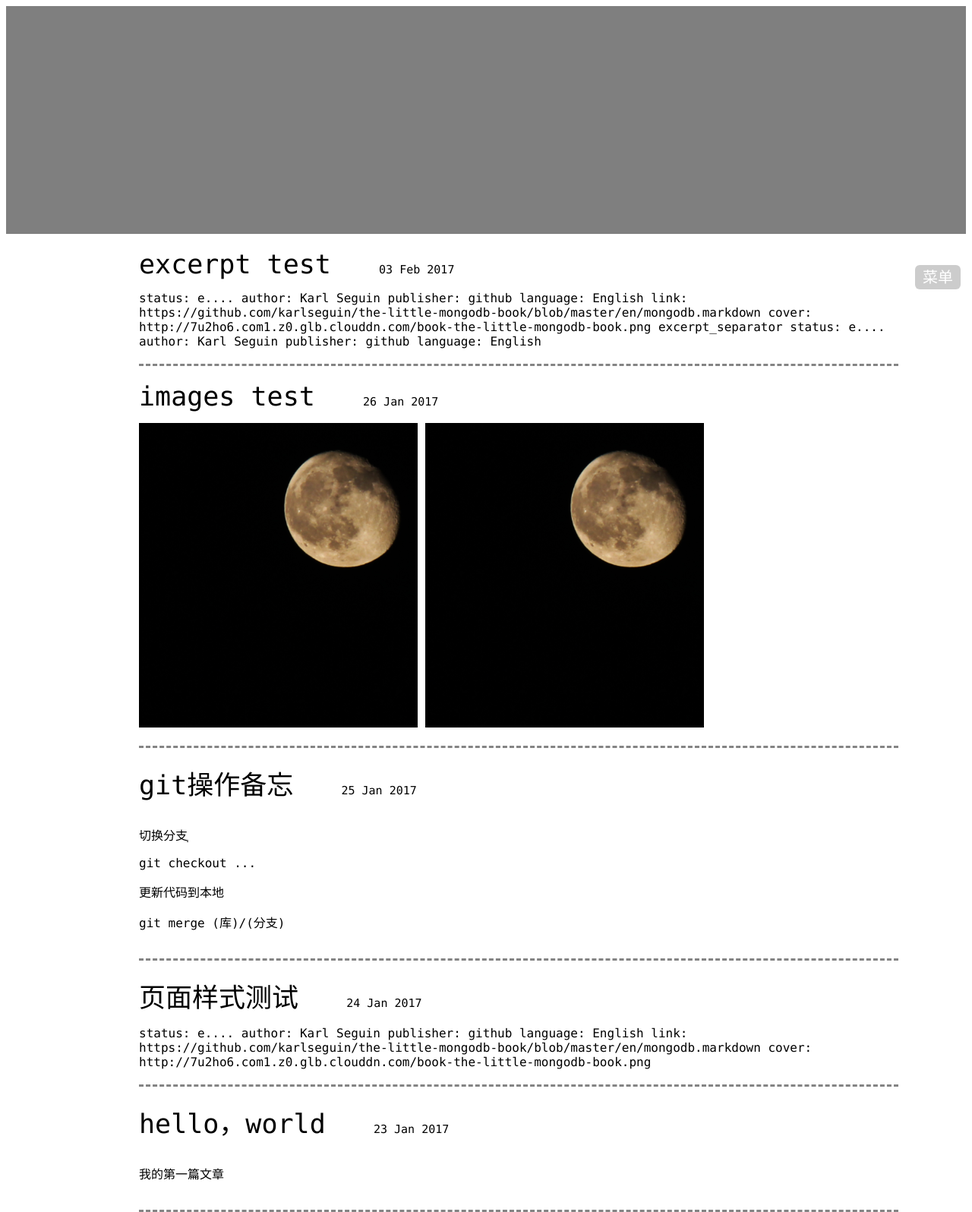
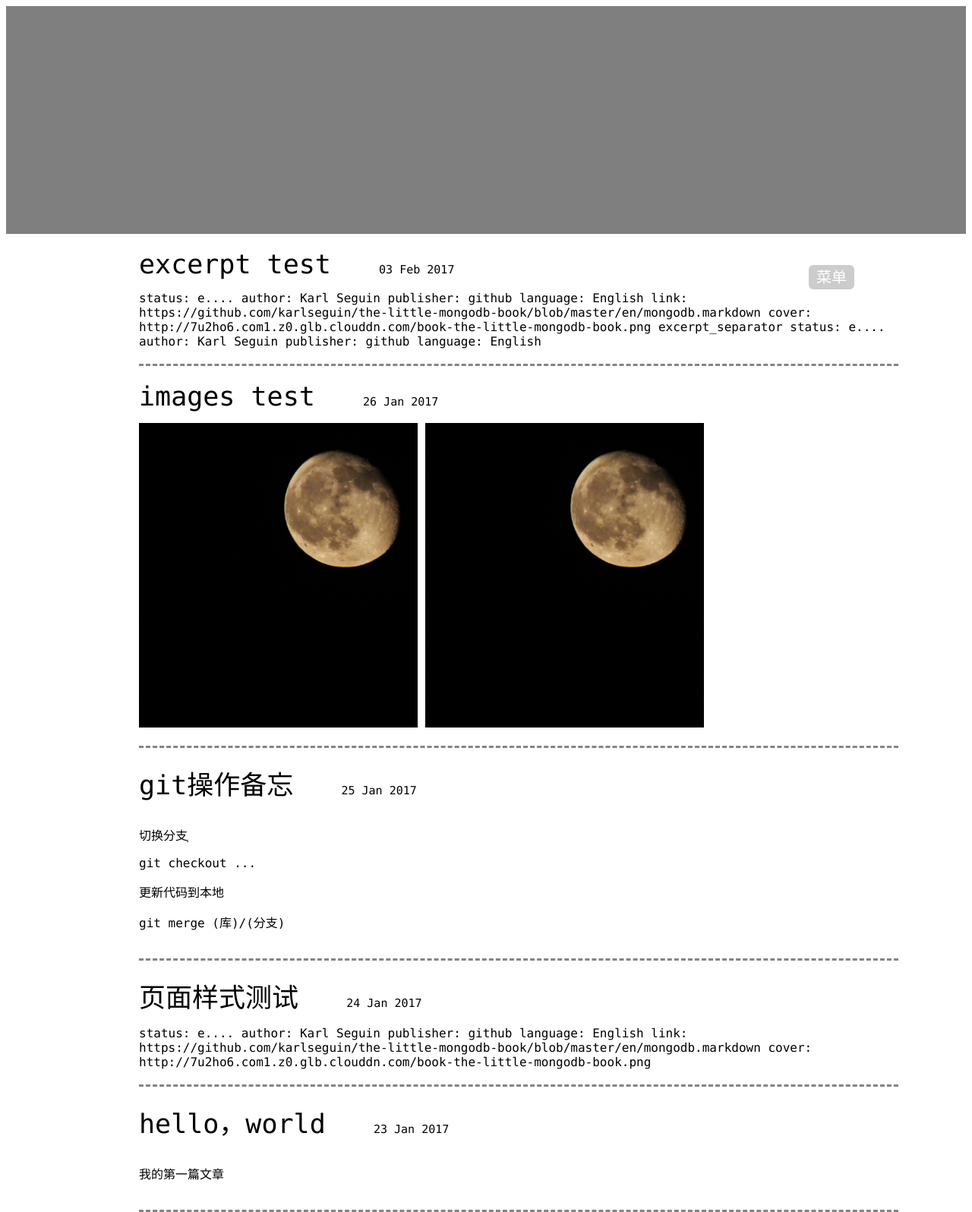
Before and after one commit to wangjianjie606/dono, a Jekyll site: the page built from index.html, in a window 1280 px wide. Shown: the whole page at 76% size. Built offline with Jekyll 4.4.1, drawn with Linux system fonts in a browser that asks for light colours.

Commit message:
modify home page...

```diff
--- a/assets/css/home.css
+++ b/assets/css/home.css
@@ -21,7 +21,7 @@ body{
 
 #homeMenuBtnDiv{
 	position:fixed;
-	left:1200px;
+	right:150px;
 	top:300px;
 	margin-top:50px;
 	text-align:center;
```
